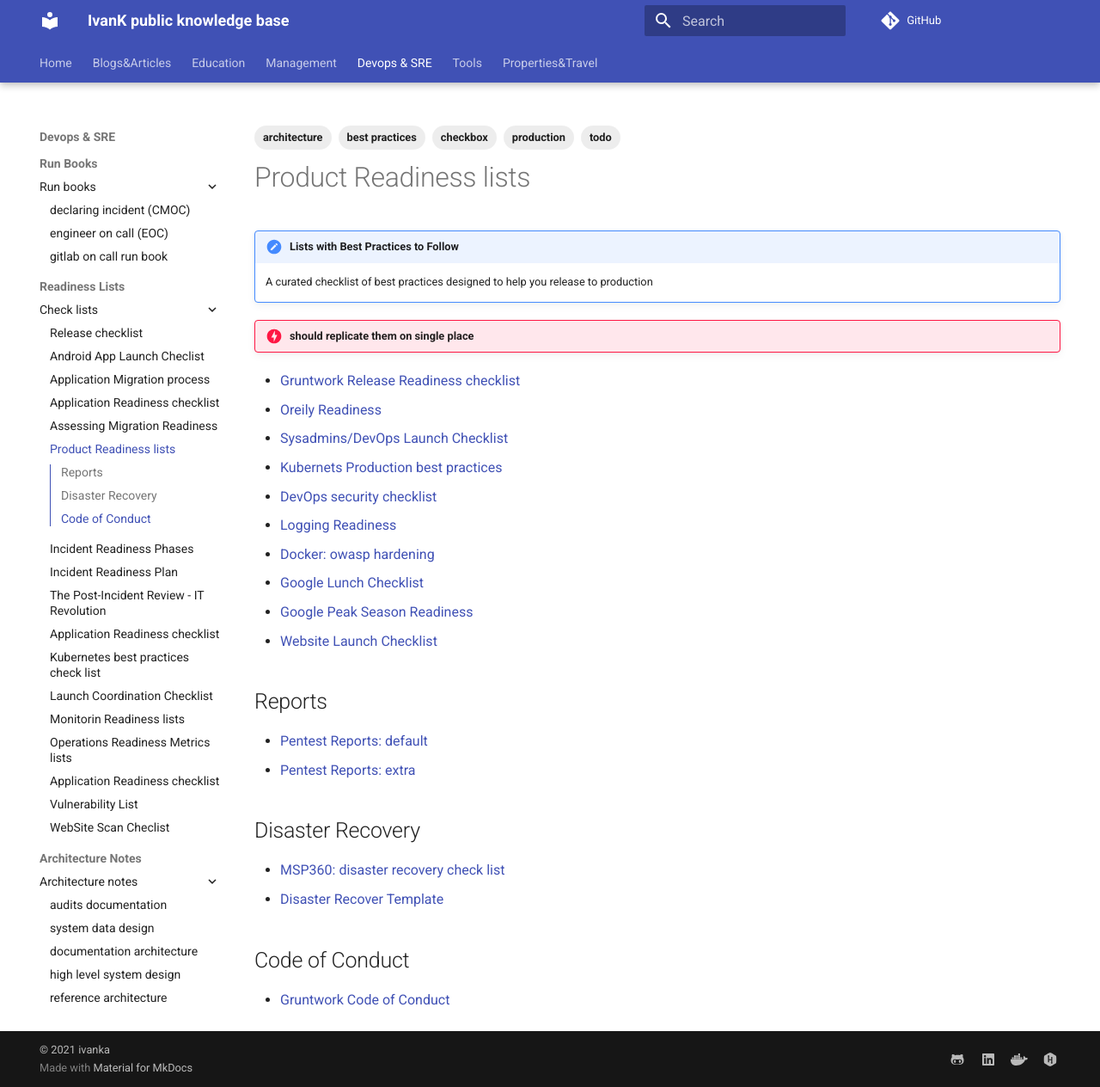
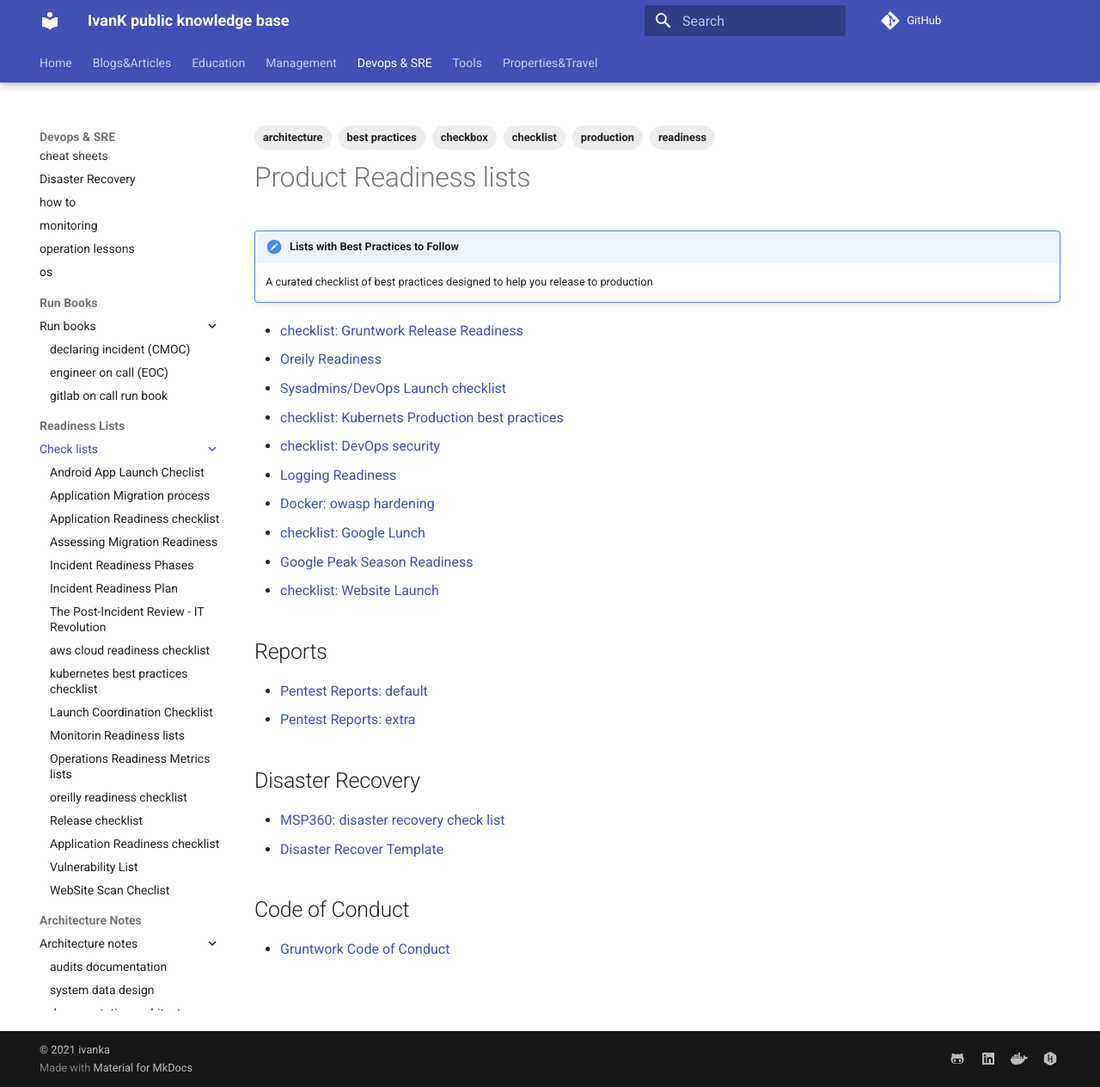
Before and after one commit to ivankatliarchuk/knowledge-base, an MkDocs documentation site: the page built from docs/devops/check-lists/index.md, in a window 1280 px wide and 1264 px high. Shown: the whole window at 86% size. Built offline with MkDocs 1.6.1 and Material for MkDocs 9.7.7, drawn with Linux system fonts in a browser that asks for light colours; comment, search, counter and statistics services are not loaded.

Commit message:
added index page to checklists

```diff
--- a/docs/devops/check-lists/check-lists.md
+++ b/docs/devops/check-lists/index.md
@@ -2,8 +2,8 @@
 title: Product Readiness lists
 summary: check list of areas to follow
 authors: ["Ivan K"]
-tags: ["architecture", "best practices", "checkbox", "production", "todo"]
-date: 2021-03-8
+tags: ["architecture", "best practices", "checkbox", "production", "checklist", "readiness"]
+date: 8-Oct-2022
 source:
 published: true
 ---
@@ -11,18 +11,16 @@
 !!! note "Lists with Best Practices to Follow"
     A curated checklist of best practices designed to help you release to production
 
-!!! danger "should replicate them on single place"
-
-- [Gruntwork Release Readiness checklist](https://www.gruntwork.io/devops-checklist/){:target=_blank}
+- [checklist: Gruntwork Release Readiness](https://www.gruntwork.io/devops-checklist/){:target=_blank}
 - [Oreily Readiness](https://learning.oreilly.com/library/view/production-ready-microservices/9781491965962/app01.html){:target=_blank}
-- [Sysadmins/DevOps Launch Checklist](https://sysadmincasts.com/episodes/70-devops-launch-checklist){:target=_blank}
-- [Kubernets Production best practices](https://learnk8s.io/production-best-practices){:target=_blank}
-- [DevOps security checklist](https://www.xenonstack.com/insights/devsecops-security){:target=_blank}
+- [Sysadmins/DevOps Launch checklist](https://sysadmincasts.com/episodes/70-devops-launch-checklist){:target=_blank}
+- [checklist: Kubernets Production best practices](https://learnk8s.io/production-best-practices){:target=_blank}
+- [checklist: DevOps security](https://www.xenonstack.com/insights/devsecops-security){:target=_blank}
 - [Logging Readiness](https://cheatsheetseries.owasp.org/cheatsheets/Logging_Cheat_Sheet.html){:target=_blank}
 - [Docker: owasp hardening](https://cheatsheetseries.owasp.org/cheatsheets/Docker_Security_Cheat_Sheet.html)
-- [Google Lunch Checklist](https://cloud.google.com/docs/platform-launch-checklist){:target=_blank}
+- [checklist: Google Lunch](https://cloud.google.com/docs/platform-launch-checklist){:target=_blank}
 - [Google Peak Season Readiness](https://cloud.google.com/solutions/black-friday-production-readiness){:target=_blank}
-- [Website Launch Checklist](https://www.process.st/checklist/website-launch-checklist){:target=_blank}
+- [checklist: Website Launch](https://www.process.st/checklist/website-launch-checklist){:target=_blank}
 
 ## Reports
 
--- a/docs/devops/check-lists/infrastructure-forensic-readiness.md
+++ b/docs/devops/check-lists/infrastructure-forensic-readiness.md
@@ -1,7 +1,7 @@
 ---
-title: Application Readiness checklist
+title: aws cloud readiness checklist
 created: 2021-07-29
-tags: ["application readiness", "infrastructure", "readiness", 'forensic', 'platform', 'containers security']
+tags: ["checklist", "aws", "cloud readiness", "infrastructure", "readiness", 'forensic', 'platform', 'containers security']
 source:
 - https://cloudsecurityalliance.org/blog/2017/12/11/aws-cloud-proactive-security-forensic-readiness-part-1/
 - https://cloudsecurityalliance.org/blog/2018/03/13/aws-cloud-proactive-security-part-2/
```
Also changed, not shown: docs/devops/check-lists/k8s-best-pratices-checklist.md (+4 -23 lines), docs/devops/check-lists/oreily-list.md (added, +40 -0 lines), docs/devops/check-lists/release-checklist.md (renamed from docs/devops/check-lists/ReleaseChecklist.md, +2 -0 lines), docs/devops/check-lists/vulnerability.list.md (+0 -1 lines).
